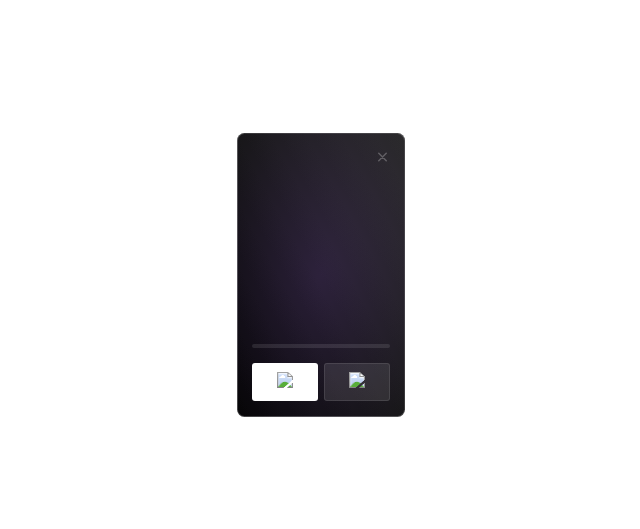
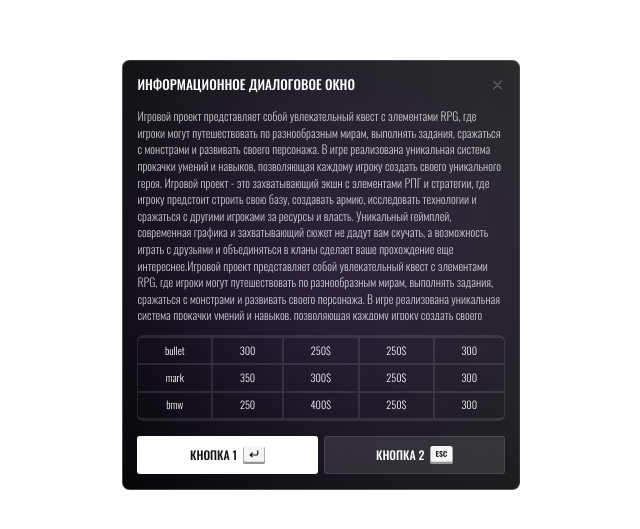
Before and after one commit to Noneedx/rage, a website built with webpack: page src/template.html in a window 1280 px wide. Shown: the part 125-654 px from the top of the page, without its empty margins (319-959 px from the left). Built offline with nearby package versions, Linux system fonts and the light colour scheme.

```diff
--- a/src/components/dialogs/index.ts
+++ b/src/components/dialogs/index.ts
@@ -40,6 +40,8 @@
 dialogCloserIcon.src = dialogCloser
 
 function createDialog (data:IDialogData) {
+    let dialogPage = document.getElementById('dialog-page')
+    dialogPage.classList.remove('hidden')
     let dialogTitle = document.getElementsByClassName('dialog-header--title')
     dialogTitle[0].textContent = data.title
 
@@ -108,8 +110,6 @@
 
         createTableRows(dataTest1, dialogTbody)
 
-        console.log(dialogTable.getBoundingClientRect().width)
-
         dialogText[0].setAttribute('style',`width:${dialogTable.getBoundingClientRect().width}px`)
     }
 
@@ -122,15 +122,12 @@
 
         createTableRows(dataTest1, dialogTbody)
 
-        console.log(dialogTable.getBoundingClientRect().width)
-
         let dialogTableWidth = dialogTable.getBoundingClientRect().width
 
         dialogText[0].setAttribute('style',`width:${dialogTableWidth}px`)
 
         let firstTableTd = document.querySelector("#dialog-tbody tr:first-child td:first-child")
         let lastTableTd = document.querySelector("#dialog-tbody tr:first-child td:last-child")
-        console.log(lastTableTd)
 
         firstTableTd.classList.add('dialog-first-tableTd')
         lastTableTd.classList.add('dialog-second-tableTd')
@@ -139,7 +136,7 @@
 }
 
 window.createDialog = window.createDialog || {};
-// createDialog(dataTest1)
+createDialog(dataTest1)
 // const data = [{
 //     'Имя': 'Геннадий',
 // },{},{}]
--- a/src/template.html
+++ b/src/template.html
@@ -13,7 +13,7 @@
 <% } %>
 
 
-<div class="dialog-page default-page">
+<div id="dialog-page" class="dialog-page default-page hidden">
   <div class="dialog">
     <div class="dialog-header">
       <span class="dialog-header--title"></span>
```
